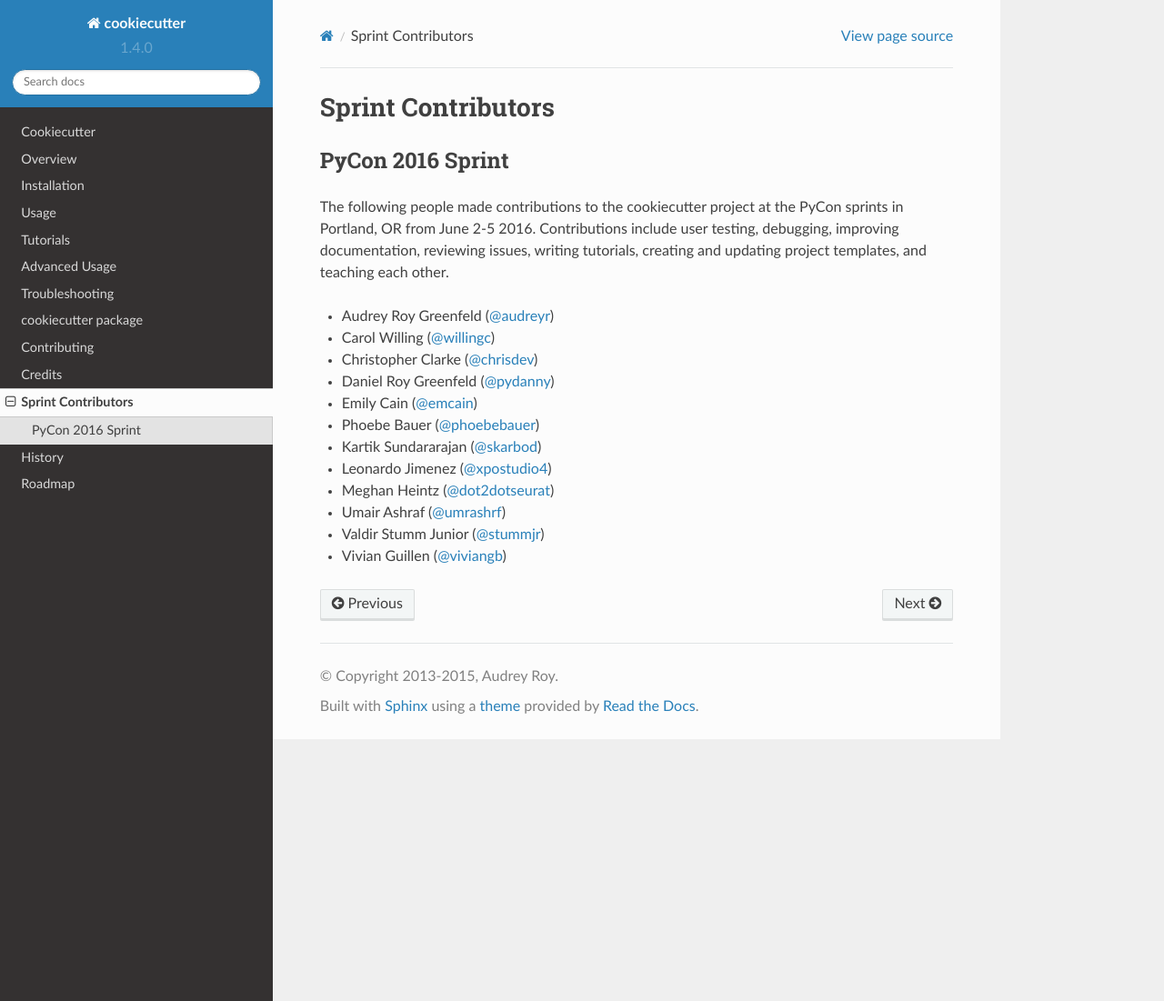
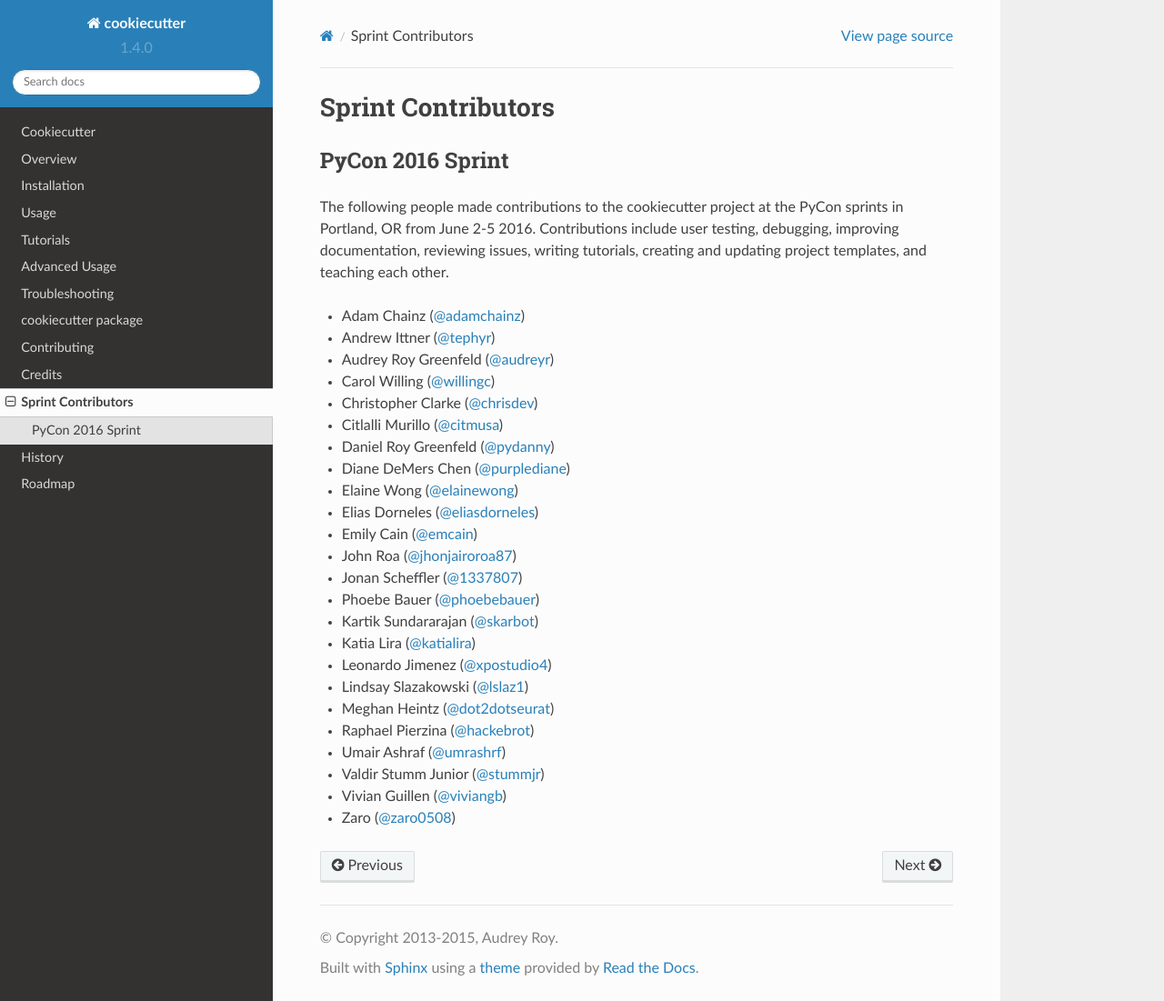
Before and after one commit to c-allen-tech/cookie, a Sphinx documentation site: the page built from docs/sprint-contributors.rst, in a window 1280 px wide and 1101 px high. Shown: the whole window at 91% size. Built offline with Sphinx 7.4.7 and the Read the Docs theme 2.0.0, drawn with Linux system fonts in a browser that asks for light colours; formulas are drawn with MathJax 3.

Commit message:
Add additional contributors

```diff
--- a/docs/sprint-contributors.rst
+++ b/docs/sprint-contributors.rst
@@ -11,31 +11,55 @@ Contributions include user testing, debugging, improving documentation,
 reviewing issues, writing tutorials, creating and updating project
 templates, and teaching each other.
 
-
-
+* Adam Chainz (`@adamchainz`_)
+* Andrew Ittner (`@tephyr`_)
 * Audrey Roy Greenfeld (`@audreyr`_)
 * Carol Willing (`@willingc`_)
 * Christopher Clarke (`@chrisdev`_)
+* Citlalli Murillo (`@citmusa`_)
 * Daniel Roy Greenfeld (`@pydanny`_)
+* Diane DeMers Chen (`@purplediane`_)
+* Elaine Wong (`@elainewong`_)
+* Elias Dorneles (`@eliasdorneles`_)
 * Emily Cain (`@emcain`_)
+* John Roa (`@jhonjairoroa87`_)
+* Jonan Scheffler (`@1337807`_)
 * Phoebe Bauer (`@phoebebauer`_)
-* Kartik Sundararajan (`@skarbod`_)
+* Kartik Sundararajan (`@skarbot`_)
+* Katia Lira (`@katialira`_)
 * Leonardo Jimenez (`@xpostudio4`_)
+* Lindsay Slazakowski (`@lslaz1`_)
 * Meghan Heintz (`@dot2dotseurat`_)
+* Raphael Pierzina (`@hackebrot`_)
 * Umair Ashraf (`@umrashrf`_)
 * Valdir Stumm Junior (`@stummjr`_)
 * Vivian Guillen (`@viviangb`_)
+* Zaro (`@zaro0508`_)
 
 
+
+
+.. _`@1337807`: https://github.com/1337807
+.. _`@adamchainz`: https://github.com/adamchainz
 .. _`@audreyr`: https://github.com/audreyr
+.. _`@chrisdev`: https://github.com/chrisdev
+.. _`@citmusa`: https://github.com/citmusa
+.. _`@dot2dotseurat`: https://github.com/dot2dotseurat
+.. _`@elainewong`: https://github.com/elainewong
+.. _`@eliasdorneles`: https://github.com/eliasdorneles
+.. _`@emcain`: https://github.com/emcain
+.. _`@hackebrot`: https://github.com/hackebrot
+.. _`@jhonjairoroa87`: https://github.com/jhonjairoroa87
+.. _`@katialira`: https://github.com/katialira
+.. _`@lslaz1`: https://github.com/lslaz1
+.. _`@phoebebauer`: https://github.com/phoebebauer
+.. _`@purplediane`: https://github.com/purplediane
+.. _`@pydanny`: https://github.com/pydanny
+.. _`@skarbot`: https://github.com/skarbot
+.. _`@stummjr`: https://github.com/stummjr
+.. _`@tephyr`: https://github.com/tephyr
+.. _`@umrashrf`: https://github.com/umrashrf
+.. _`@viviangb`: https://github.com/viviangb
 .. _`@willingc`: https://github.com/willingc
-.. _`@chrisdev`: https://github.com/chrisdev
-.. _`@pydanny`: https://github.com/pydanny
-.. _`@emcain`: https://github.com/emcain
-.. _`@phoebebauer`: https://github.com/phoebebauer
-.. _`@skarbod`: https://github.com/skarbod
 .. _`@xpostudio4`: https://github.com/xpostudio4
-.. _`@dot2dotseurat`: https://github.com/dot2dotseurat
-.. _`@umrashrf`: https://github.com/umrashrf
-.. _`@stummjr`: https://github.com/stummjr
-.. _`@viviangb`: https://github.com/viviangb
+.. _`@zaro0508`: https://github.com/zaro0508
```
